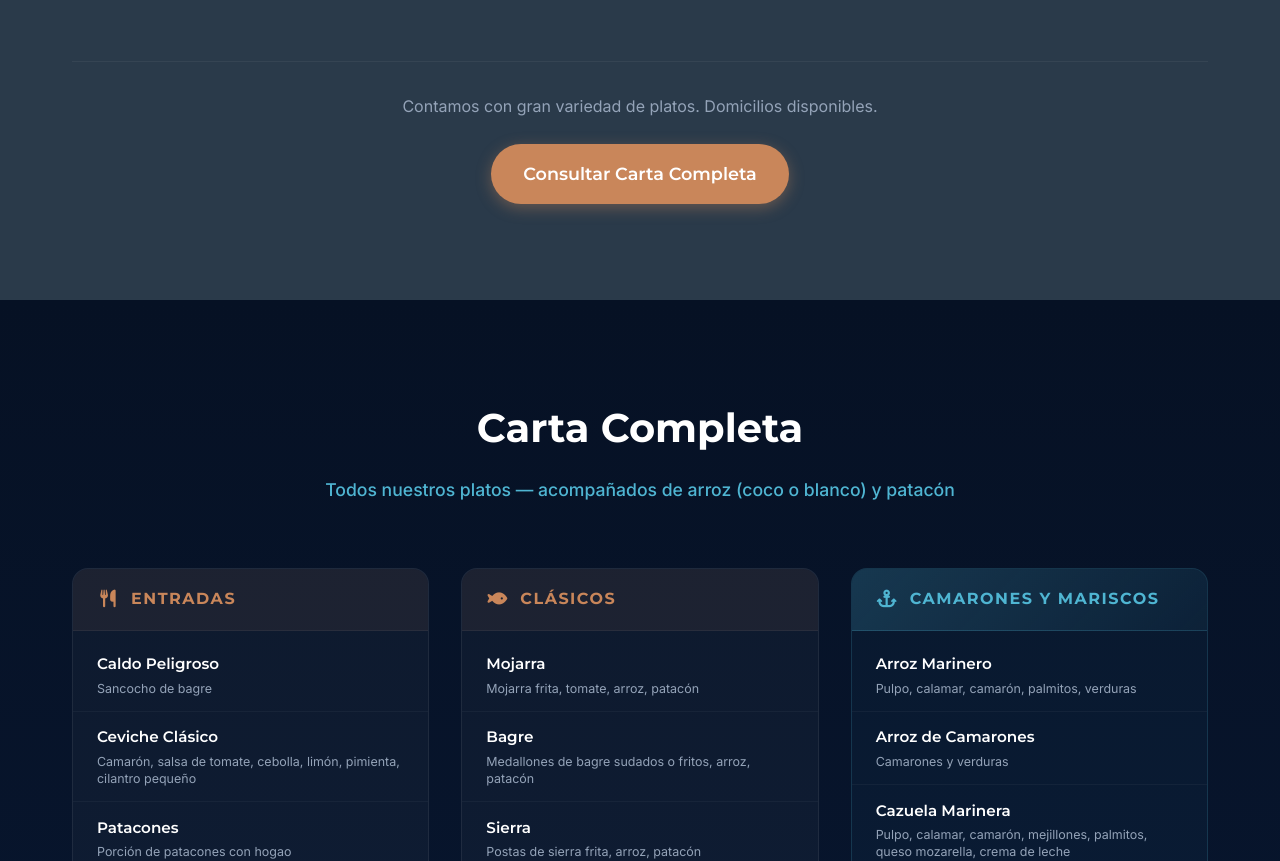
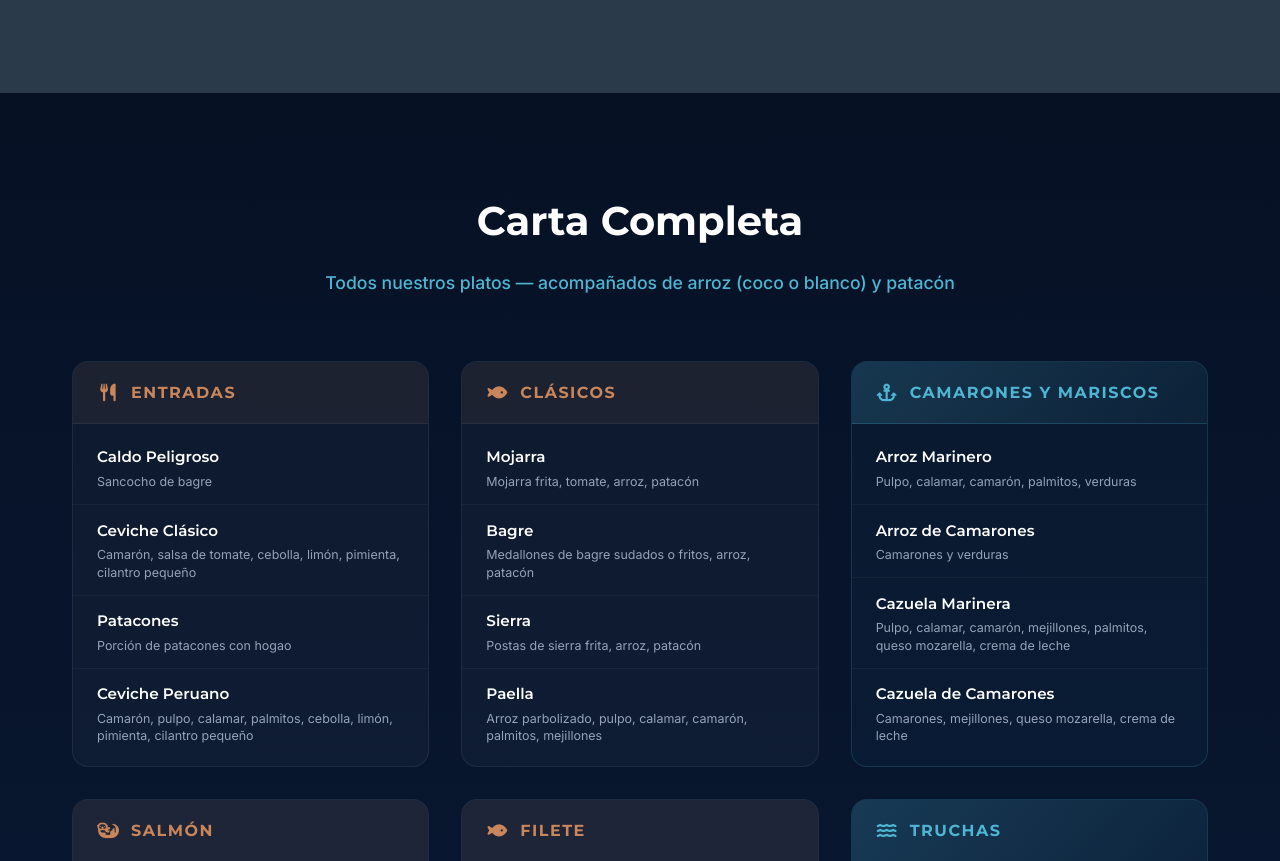
Before and after one commit to emaoroz2008-a11y/fogon_marino, a plain HTML site: page index.html in a window 1280 px wide. Shown: the part 2763-3624 px from the top of the page. Drawn offline with Linux system fonts and the light colour scheme.

Commit message:
Add files via upload

```diff
--- a/index.html
+++ b/index.html
@@ -299,11 +299,7 @@
                     </div>
                 </div>
 
-                <div class="menu-cta">
-                    <p>Contamos con gran variedad de platos. Domicilios disponibles.</p>
-                    <a href="https://wa.me/573128686751" target="_blank" class="btn-primary" onclick="gtag('event', 'click_whatsapp', {'event_category': 'contacto', 'event_label': 'Menu CTA'});">Consultar Carta
-                        Completa</a>
-                </div>
+
             </div>
         </section>
 
```
